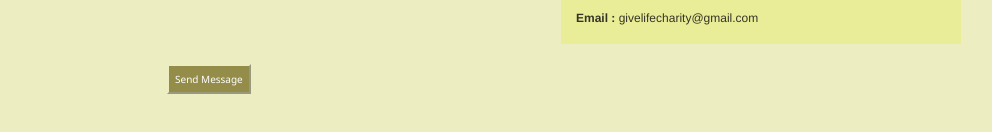
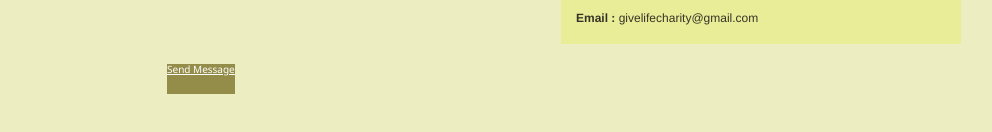
Before and after one commit to cuonglevant/charityweb, a React (Create React App) app: page /response in a window 1280 px wide. Shown: the part 486-618 px from the top of the page, without its empty margins (173-1165 px from the left). Built offline with nearby package versions, Linux system fonts and the light colour scheme.

Commit message:
response

```diff
--- a/src/pages/Response/Response.css
+++ b/src/pages/Response/Response.css
@@ -169,7 +169,6 @@ body {
   border-color: var(--home-background-color);
   left: 15rem;
 }
-
 .form-label {
   margin: 0;
   display: flex;
--- a/src/pages/Response/index.js
+++ b/src/pages/Response/index.js
@@ -119,9 +119,9 @@ function Response() {
         </div>
 
         <div className="button">
-          <button type="submit" className="submit-btn">
+          <a className="submit-btn" href="" Send Message>
             Send Message
-          </button>
+          </a>
         </div>
       </div>
     </div>
```
